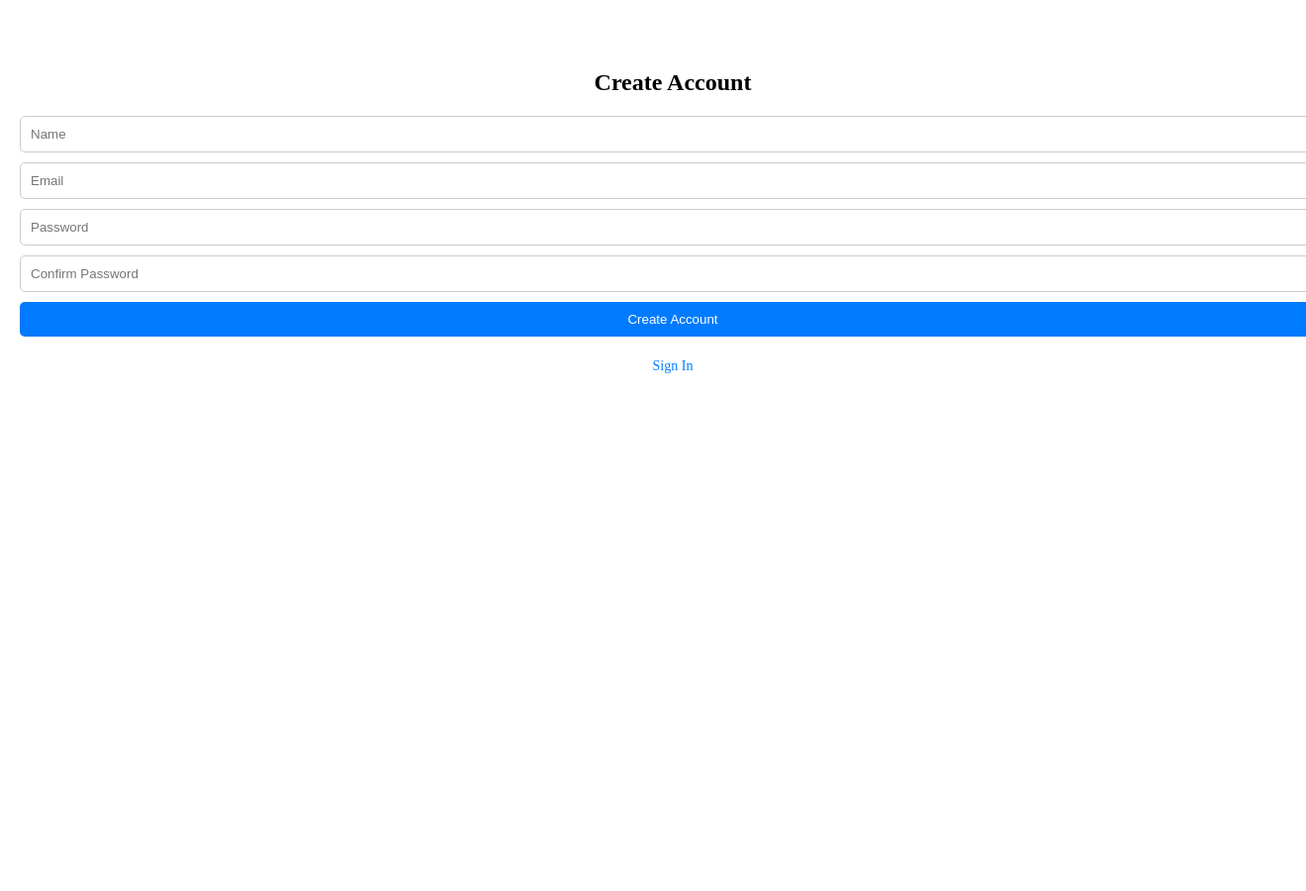
After one commit to Babuhatarii/NAWEZA-DASH, a Django app: page /create-account/ in a window 1320 px wide; the page is wider, and only the part inside the window is pictured. The commit adds this page. Shown: that part at 99% size. Run offline with Django 5.2, Linux system fonts and the light colour scheme.

Commit message:
create account

```diff
--- /dev/null
+++ b/nawezadash_project/Dashboard/static/Dashboard/styles/createaccount.css
@@ -0,0 +1,65 @@
+/* Create account page styles */
+
+.create-account {
+    position: absolute;
+    top: 0;
+    left: 0;
+    width: 100%;
+    height: 100%;
+    background-color: #fff;
+    padding: 50px 20px;
+    text-align: center;
+}
+
+.container {
+    position: relative;
+}
+
+.container h2 {
+    margin-bottom: 20px;
+}
+
+.container form {
+    display: flex;
+    flex-direction: column;
+    align-items: center;
+}
+
+.container form input {
+    width: 100%;
+    margin-bottom: 10px;
+    padding: 10px;
+    border: 1px solid #ccc;
+    border-radius: 5px;
+    box-sizing: border-box;
+}
+
+.container form button {
+    width: 100%;
+    padding: 10px;
+    background-color: #007bff;
+    color: #fff;
+    border: none;
+    border-radius: 5px;
+    cursor: pointer;
+    transition: background-color 0.3s;
+}
+
+.container form button:hover {
+    background-color: #0056b3;
+}
+
+.links {
+    margin-top: 20px;
+}
+
+.links a {
+    color: #007bff;
+    text-decoration: none;
+    margin: 0 10px;
+    font-size: 14px;
+}
+
+.links a:hover {
+    text-decoration: underline;
+}
--- /dev/null
+++ b/nawezadash_project/Dashboard/templates/Dashboard/create_account.html
@@ -0,0 +1,28 @@
+{% load static %}
+<!DOCTYPE html>
+<html lang="en">
+<head>
+    <meta charset="UTF-8">
+    <meta name="viewport" content="width=device-width, initial-scale=1.0">
+    <title>Create Account</title>
+    <link rel="stylesheet" type="text/css" href="{% static 'Dashboard/styles/createaccount.css' %}">
+</head>
+<body>
+<section class="create-account">
+    <div class="container">
+        <h2>Create Account</h2>
+        <form action="" method="post">
+            {% csrf_token %}
+            <input type="text" name="name" placeholder="Name" required>
+            <input type="email" name="email" placeholder="Email">
+            <input type="password" name="password" placeholder="Password">
+            <input type="password" name="confirm_password" placeholder="Confirm Password">
+            <button type="submit">Create Account</button>
+        </form>
+        <div class="links">
+            <a href="{% url 'signin_page' %}">Sign In</a>
+        </div>
+    </div>
+</section>
+</body>
+</html>
--- a/nawezadash_project/Dashboard/urls.py
+++ b/nawezadash_project/Dashboard/urls.py
@@ -1,8 +1,9 @@
 from django.urls import path, re_path
-from .views import activity_detail, landing_page, signin_page # Import views
+from .views import activity_detail, landing_page, signin_page, createaccount_page # Import views
 
 urlpatterns = [
     path('', landing_page, name='landing_page'),  # Root URL
     path('signin/', signin_page, name='signin_page'),  # Signin page URL
+    path('create-account/', createaccount_page, name='createaccount_page'),
     path('<int:activity_id>/', activity_detail, name='activity_detail'),  # Dynamic URL
 ]
--- a/nawezadash_project/Dashboard/views.py
+++ b/nawezadash_project/Dashboard/views.py
@@ -13,6 +13,9 @@ def signin_page(request):
     view function o render the sign in page.
     """
     return render(request, 'sign_in.html')
+
+def createaccount_page(request):
+    return render(request, 'create_account.html')
 
 def mydashboard(request):
     #my dashboard view
--- a/nawezadash_project/nawezadash_project/settings.py
+++ b/nawezadash_project/nawezadash_project/settings.py
@@ -118,6 +118,10 @@ USE_TZ = True
 
 STATIC_URL = 'static/'
 
+STATICFILES_DIRS = [
+    BASE_DIR / 'static',
+]
+
 # Default primary key field type
 # https://docs.djangoproject.com/en/5.0/ref/settings/#default-auto-field
 
```
Also changed, not shown: nawezadash_project/Dashboard/static/Dashboard/styles/signin.css (added, +46 -0 lines), nawezadash_project/Dashboard/templates/Dashboard/landing.html (+5 -5 lines), nawezadash_project/Dashboard/templates/Dashboard/sign_in.html (+20 -3 lines).
